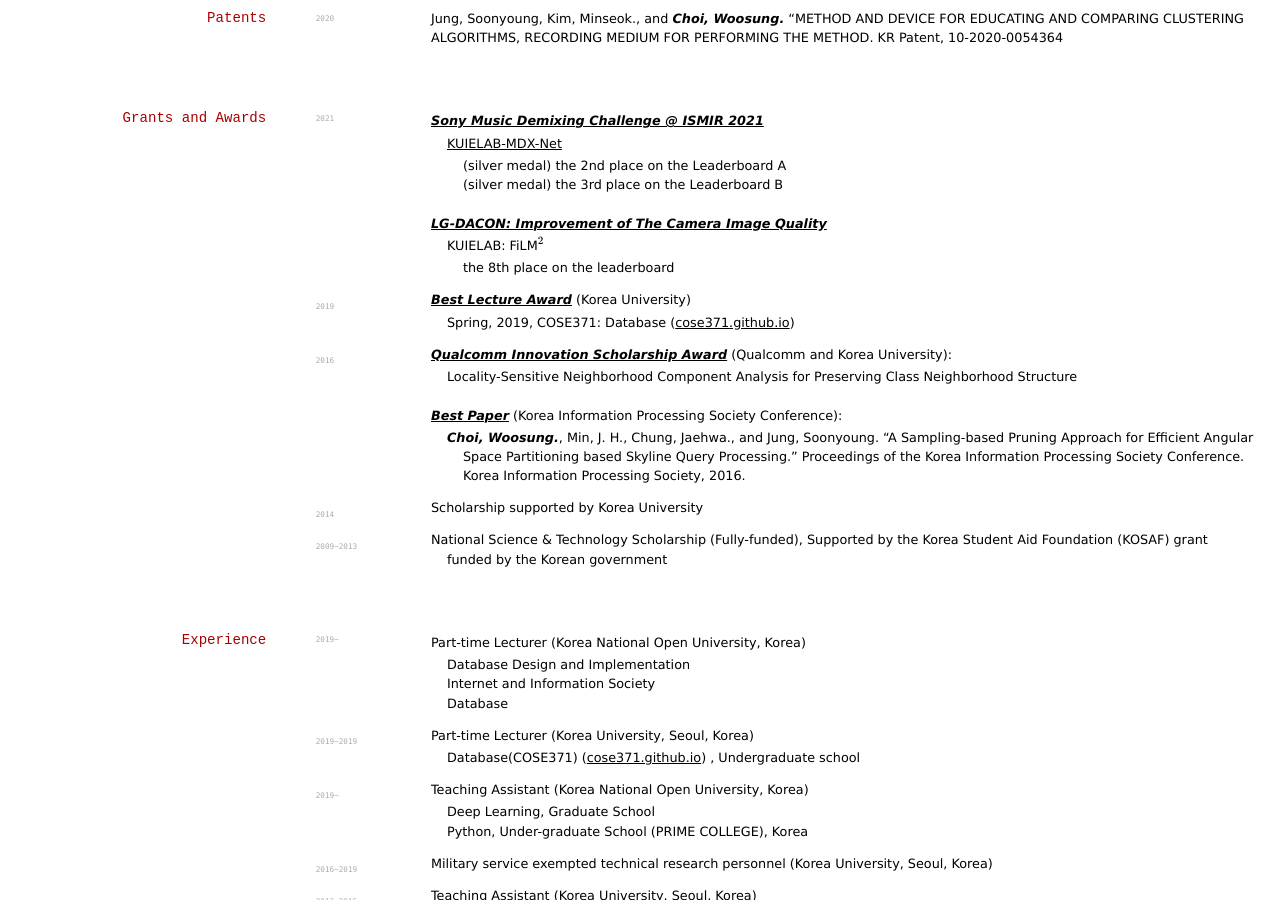
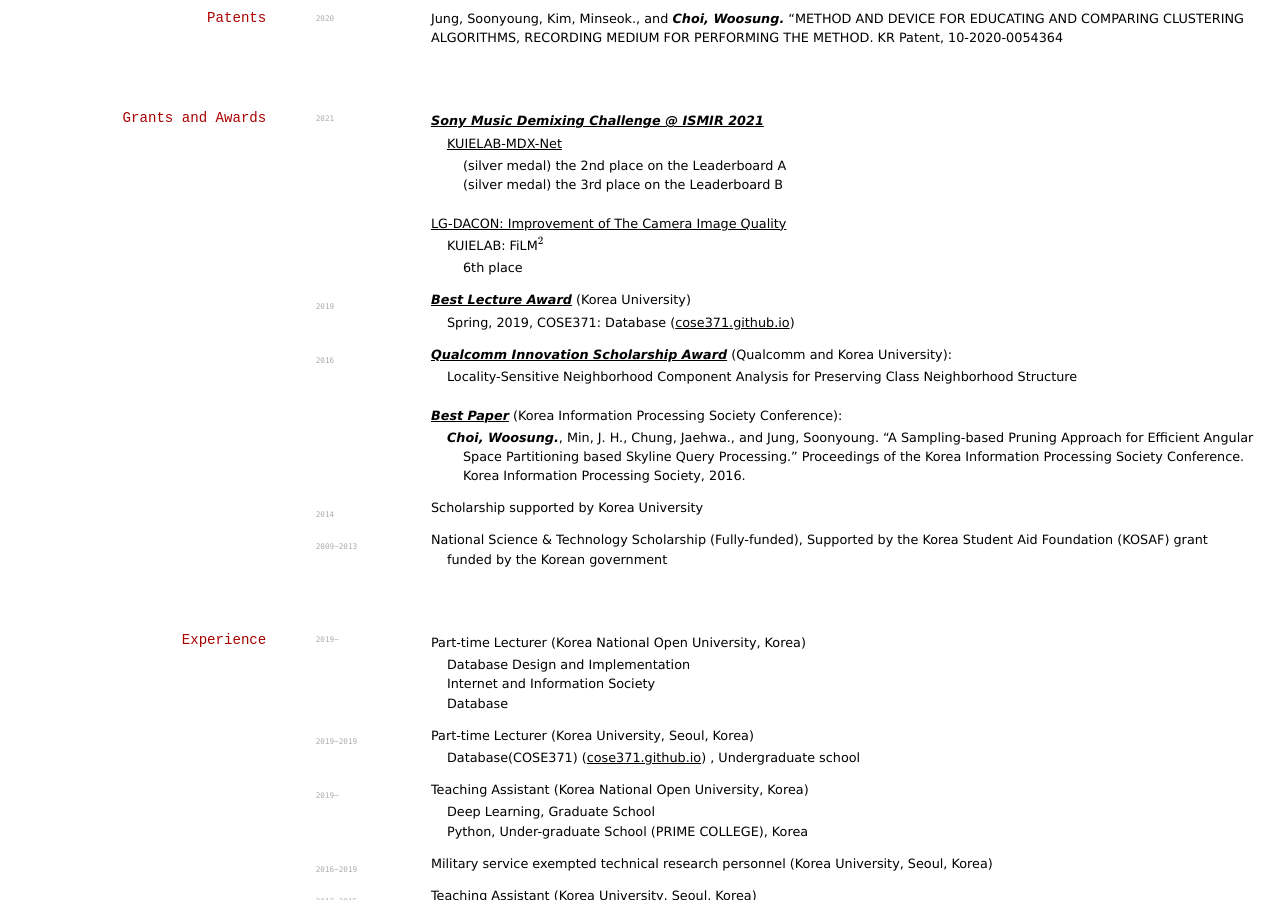
Before and after one commit to ws-choi/cv, a Jekyll site: the page built from index.md, in a window 1280 px wide and 900 px high, scrolled down 861 px. Built offline with Jekyll 4.4.1, drawn with Linux system fonts in a browser that asks for light colours; formulas are drawn with MathJax 3.

Commit message:
Update index.md

```diff
--- a/index.md
+++ b/index.md
@@ -67,9 +67,9 @@ Jung, Soonyoung, Kim, Minseok., and ***Choi, Woosung.*** "METHOD AND DEVICE FOR
     - [KUIELAB-MDX-Net](https://github.com/kuielab/mdx-net)
         - (silver medal) the 2nd place on the Leaderboard A
         - (silver medal) the 3rd place on the Leaderboard B
-- ***[LG-DACON: Improvement of The Camera Image Quality](https://dacon.io/competitions/official/235746/overview/description)***
+- [LG-DACON: Improvement of The Camera Image Quality](https://dacon.io/competitions/official/235746/overview/description)
     - KUIELAB: FiLM${}^2$
-      - the 8th place on the leaderboard
+      - 6th place
 
 `2019`
 - ***[Best Lecture Award](https://www.korea.ac.kr/cop/bestLecture/bestLectureList.do?siteId=university#)*** (Korea University)
```
